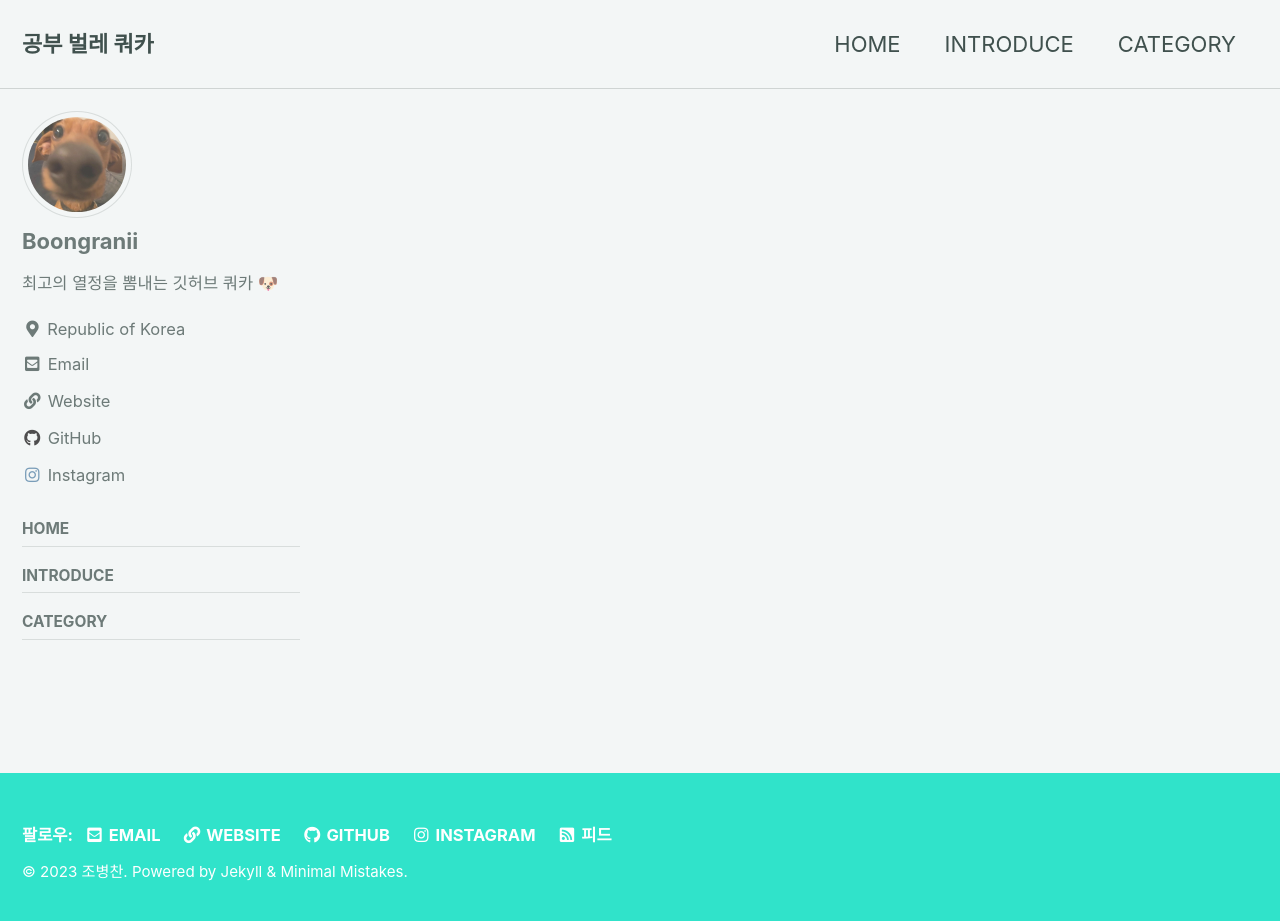
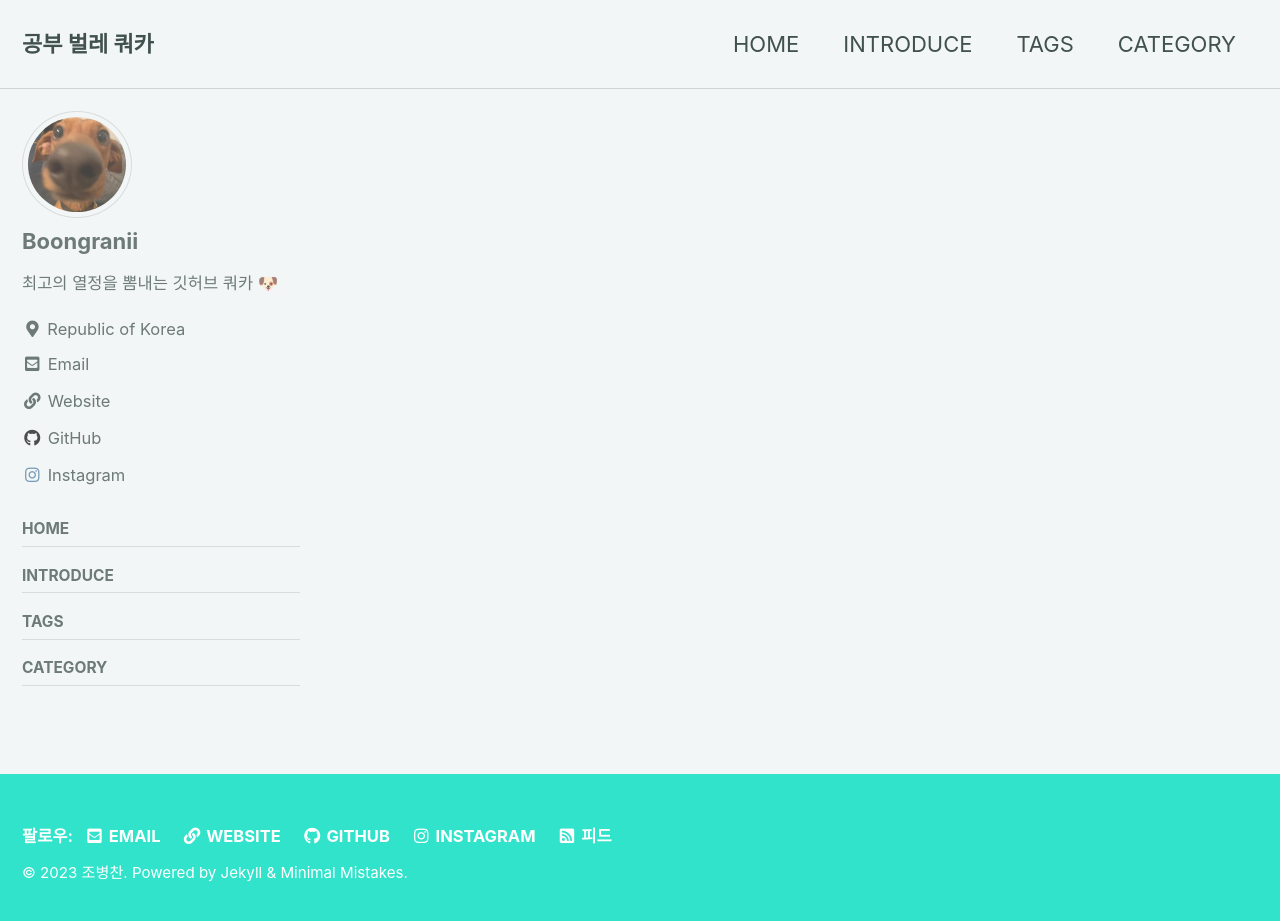
Before and after one commit to bbjbc/bbjbc.github.io, a Jekyll site: the page built from index.html, in a window 1280 px wide and 928 px high. Shown: the top 921 px of the window. Built offline with Jekyll 4.4.1, drawn with Linux system fonts in a browser that asks for light colours; cached includes are drawn as plain includes; the list of posts is cut into pages by our own code.

Commit message:
url형식 변환

```diff
--- a/_data/navigation.yml
+++ b/_data/navigation.yml
@@ -5,11 +5,13 @@
   # - title: "About"
   #   url: https://mmistakes.github.io/minimal-mistakes/about/
   - title: "HOME"
-    url: https://bbjbc.github.io
+    url: /
   - title: "INTRODUCE"
     url: /about/
+  - title: "TAGS"
+    url: /tags/
   - title: "CATEGORY"
-    url: "/categories/"
+    url: /categories/
 
 sidebar-category:
   - title: "카테고리"
@@ -17,6 +19,6 @@
       - title: "About"
         url: /about/
       - title: "JavaScript"
-        url: "/javascript"
+        url: /javascript
       - title: "React"
-        url: "/react"
+        url: /react
```
